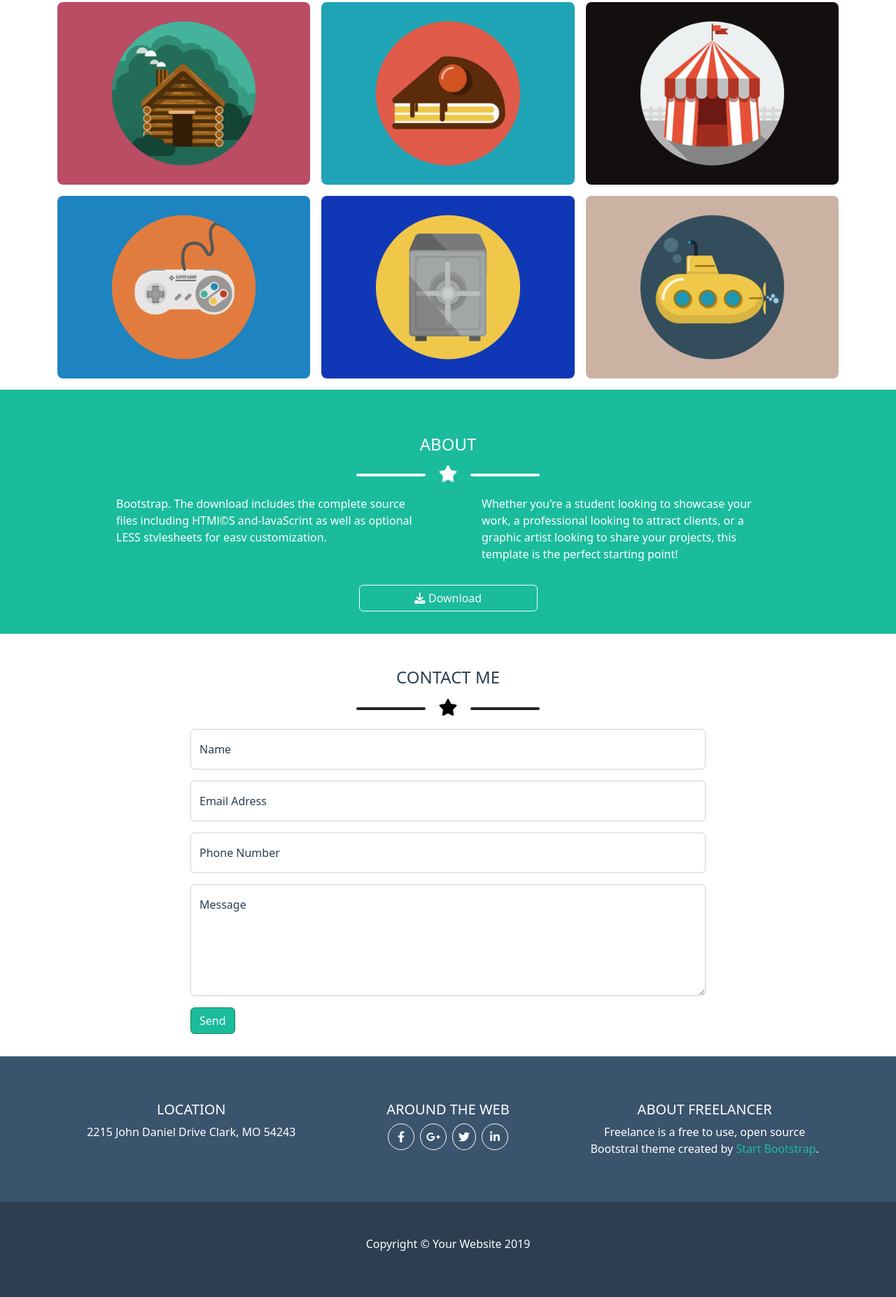
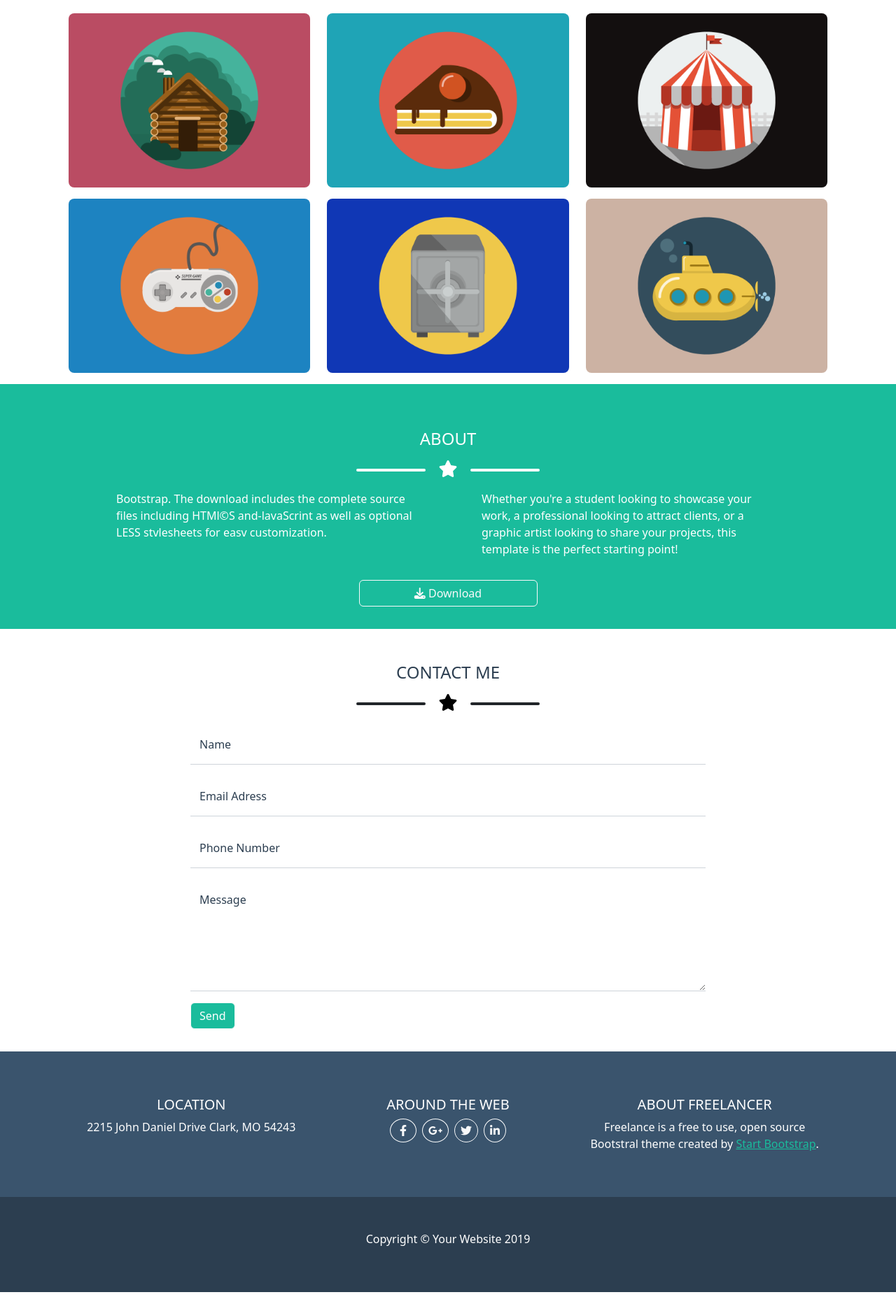
Before and after one commit to LorenzoCastiglion/html-css-bootstrap-freelancer, a plain HTML site: page index.html in a window 1280 px wide. Shown: the part 770-2624 px from the top of the page at 70% size. Drawn offline with nearby package versions, Linux system fonts and the light colour scheme.

Commit message:
bonus done √

```diff
--- a/css/style.css
+++ b/css/style.css
@@ -52,10 +52,7 @@ header {
 #cards{
     padding: 0;
 }
-img{
-    border-radius: 8px;
 
-}
 #send-btn{
     background-color: var(--green);
 }
@@ -64,3 +61,24 @@ img{
 
     color: var(--green);;
 }
+
+.overlay::after{
+    content: '+';
+    display: flex;
+    justify-content: center;
+    align-items: center;
+    position: absolute;
+    top: 0;
+    width: 100%;
+    height: 100%;
+    background-color: var(--green);
+    color: var(--white);
+    font-size: 80px;
+    font-weight: 800;
+    opacity: 0;
+    transition: opacity 0.5s;
+}
+
+.overlay:hover::after{
+    opacity: 0.65;
+}
--- a/index.html
+++ b/index.html
@@ -27,13 +27,13 @@
                 <div class="collapse navbar-collapse" id="boot-navbar">
                     <ul class="navbar-nav ms-auto mb-2 mb-lg-0">
                         <li class="nav-item">
-                            <a class="nav-link text-white" aria-current="page" href="#portfolio">Portfolio</a>
+                            <a class="nav-link text-white link-success" aria-current="page" href="#portfolio">Portfolio</a>
                         </li>
                         <li class="nav-item">
-                            <a class="nav-link text-white" href="#about">About</a>
+                            <a class="nav-link text-white link-success" href="#about">About</a>
                         </li>
                         <li class="nav-item">
-                            <a class="nav-link text-white" href="#contact">Contact</a>
+                            <a class="nav-link text-white link-success" href="#contact">Contact</a>
                         </li>
                     </ul>
                 </div>
@@ -64,7 +64,7 @@
             </div>
         </section>
 
-        <section id="portofolio" >
+        <section id="portfolio" >
             <div class=" container-md py-3">
 
 
@@ -82,28 +82,45 @@
                         </div>
                     </div>
 
-                    <div class="col-sm-12 col-md-6 col-lg-4">
+                    <div class="row gy-3 ">
+
+                        <div class="col-sm-12 col-md-6 col-lg-4 ">
+                            <div class="overlay rounded-3 overflow-hidden position-relative">
                                 <img src="./img/cabin.png" class="img-fluid" alt="">
                             </div>
-                    <div class="col-sm-12 col-md-6 col-lg-4">
+                        </div>
+
+                        <div class="col-sm-12 col-md-6 col-lg-4 ">
+                            <div class="overlay rounded-3 overflow-hidden position-relative">
                                 <img src="./img/cake.png" class="img-fluid" alt="">
                             </div>
-                    <div class="col-sm-12 col-md-6 col-lg-4">
+                        </div>
+
+                        <div class="col-sm-12 col-md-6 col-lg-4 ">
+                            <div class="overlay rounded-3 overflow-hidden position-relative">
                                 <img src="./img/circus.png" class="img-fluid" alt="">
                             </div>
+                        </div>
 
-
-                    <div class="col-sm-12 col-md-6 col-lg-4">
+                        <div class="col-sm-12 col-md-6 col-lg-4 ">
+                            <div class="overlay rounded-3 overflow-hidden position-relative">
                                 <img src="./img/game.png" class="img-fluid" alt="">
                             </div>
+                        </div>
 
-                    <div class="col-sm-12 col-md-6 col-lg-4">
+                        <div class="col-sm-12 col-md-6 col-lg-4 ">
+                            <div class="overlay rounded-3 overflow-hidden position-relative">
                                 <img src="./img/safe.png" class="img-fluid" alt="">
                             </div>
+                        </div>
 
-                    <div class="col-sm-12 col-md-6 col-lg-4">
+                        <div class="col-sm-12 col-md-6 col-lg-4 ">
+                            <div class="overlay rounded-3 overflow-hidden position-relative">
                                 <img src="./img/submarine.png" class="img-fluid" alt="">
                             </div>
+                        </div>
+                    </div>
+
 
 
 
@@ -173,30 +190,30 @@
                         <!-- FORM -->
                         <div class="col-8 ">
                             <div class="form-floating mb-3">
-                                <input class="form-control" id="name" type="text" placeholder="Enter your name..." data-sb-validations="required" />
+                                <input class="form-control border-start-0 border-end-0 border-top-0 rounded-0 " id="name" type="text" placeholder="Enter your name..." data-sb-validations="required" />
                                 <label for="name">Name</label>
                                 <div class="invalid-feedback" data-sb-feedback="name:required">A name is required.</div>
                             </div>
 
                             <div class="form-floating mb-3">
-                                <input class="form-control" id="name" type="text" placeholder="Enter your name..." data-sb-validations="required" />
+                                <input class="form-control border-start-0 border-end-0 border-top-0 rounded-0" id="email" type="text" placeholder="Enter your name..." data-sb-validations="required" />
                                 <label for="name">Email Adress</label>
                                 <div class="invalid-feedback" data-sb-feedback="name:required">An email is required.</div>
                             </div>
 
                             <div class="form-floating mb-3">
-                                <input class="form-control" id="name" type="text" placeholder="Enter your name..." data-sb-validations="required" />
+                                <input class="form-control border-start-0 border-end-0 border-top-0 rounded-0" id="number" type="text" placeholder="Enter your name..." data-sb-validations="required" />
                                 <label for="name">Phone Number</label>
                                 <div class="invalid-feedback" data-sb-feedback="name:required">A phone number is required.</div>
                             </div>
 
                             <div class="form-floating mb-3">
-                                <textarea class="form-control" id="message" type="text" placeholder="Enter your message here..." style="height: 10rem" data-sb-validations="required"></textarea>
+                                <textarea class="form-control border-start-0 border-end-0 border-top-0 rounded-0" id="message" type="text" placeholder="Enter your message here..." style="height: 10rem" data-sb-validations="required"></textarea>
                                 <label for="message">Message</label>
                                 <div class="invalid-feedback" data-sb-feedback="message:required">A message is required.</div>
                             </div>
 
-                            <button id="send-btn" type="button" class="btn btn-success">Send</button>
+                            <button id="send-btn" type="button" class="btn btn-light text-white">Send</button>
 
                         </div>
 
@@ -230,20 +247,20 @@
 
                         <div class=" d-flex justify-content-center align-items-center ">
 
-                            <a class="btn btn-outline-light btn-social rounded-circle mx-1 px-2" href="#">
-                                <i class="fab fa-fw fa-facebook-f"></i>
+                            <a class=" d-flex btn btn-outline-light btn-social rounded-circle mx-1 p-2 " href="#">
+                                <i class="fab fa-fw fa-facebook-f "></i>
                             </a>
 
-                            <a class="btn btn-outline-light btn-social rounded-circle mx-1 px-2" href="#">
-                                <i class="fa-brands fa-google-plus-g"></i>
+                            <a class="d-flex  btn btn-outline-light btn-social rounded-circle mx-1 p-2 " href="#">
+                                <i class="fa-brands fa-google-plus-g w-50 h-50 "></i>
                             </a>
 
-                            <a class="btn btn-outline-light btn-social rounded-circle mx-1 px-2" href="#">
-                                <i class="fa-brands fa-twitter"></i>
+                            <a class=" d-flex btn btn-outline-light btn-social rounded-circle mx-1 p-2 " href="#">
+                                <i class="fa-brands fa-twitter w-50 h-50"></i>
                             </a>
 
-                            <a class="btn btn-outline-light btn-social rounded-circle mx-1 px-2" href="#">
-                                <i class="fab fa-fw fa-linkedin-in"></i>
+                            <a class=" d-flex btn btn-outline-light btn-social rounded-circle mx-1 p-2 " href="#">
+                                <i class="fab fa-fw fa-linkedin-in w-50 h-50"></i>
                             </a>
 
                         </div>
@@ -256,7 +273,7 @@
                         <h3 class="text-uppercase fs-5">
                             About freelancer
                         </h3>
-                        <p class="fw-lighter">Freelance is a free to use, open source Bootstral theme created by <span class="green"> Start Bootstrap</span>.</p>
+                        <p class="fw-lighter">Freelance is a free to use, open source Bootstral theme created by <a href="#" class="green ">Start Bootstrap</a>.</p>
 
                     </div>
 
```
Lines whose indentation alone changed are shown as unchanged.
